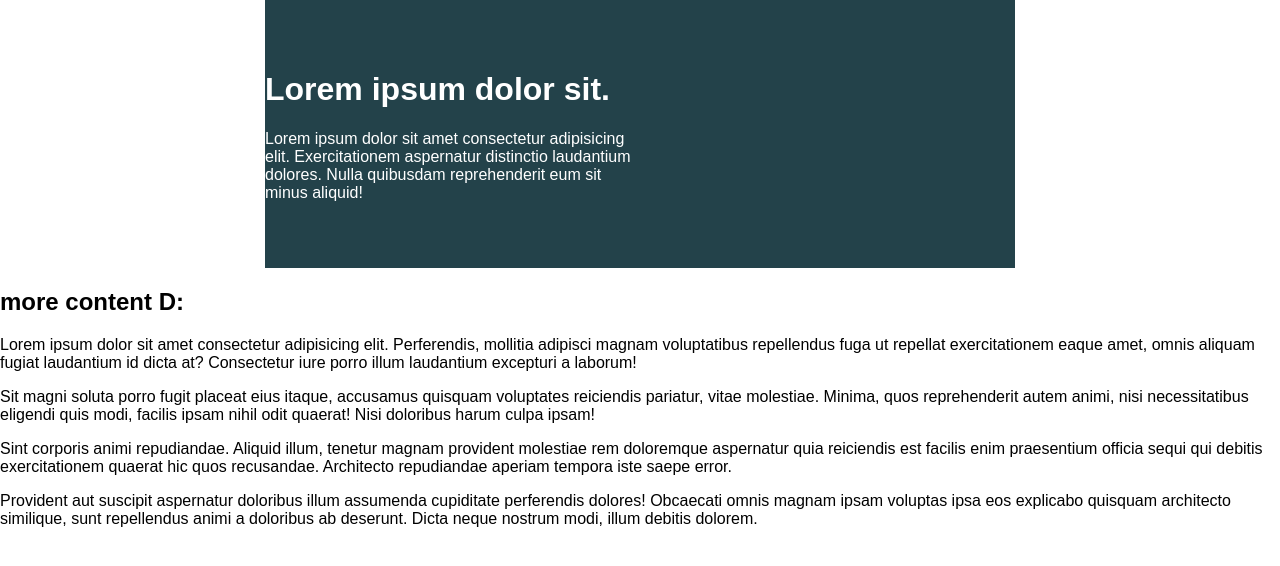
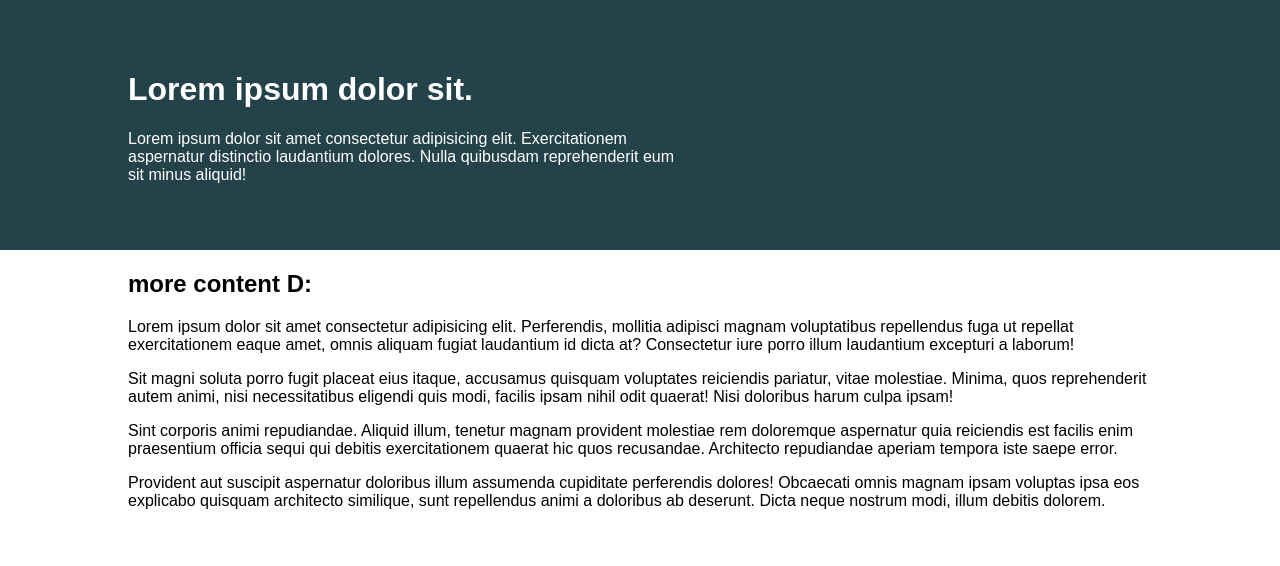
Before and after one commit to nabeelnoor/KevinPowell-ResponsiveLayout-21day, a plain HTML site: page challenge02/index.html in a window 1280 px wide. Drawn offline with Linux system fonts and the light colour scheme.

Commit message:
complete challenge 2

```diff
--- a/challenge02/index.html
+++ b/challenge02/index.html
@@ -16,12 +16,13 @@
         </div>
     </div>
 
-
+<div class='later-content'>
     <h2>more content D:</h2>
     <p>Lorem ipsum dolor sit amet consectetur adipisicing elit. Perferendis, mollitia adipisci magnam voluptatibus repellendus fuga ut repellat exercitationem eaque amet, omnis aliquam fugiat laudantium id dicta at? Consectetur iure porro illum laudantium excepturi a laborum!</p>
     <p>Sit magni soluta porro fugit placeat eius itaque, accusamus quisquam voluptates reiciendis pariatur, vitae molestiae. Minima, quos reprehenderit autem animi, nisi necessitatibus eligendi quis modi, facilis ipsam nihil odit quaerat! Nisi doloribus harum culpa ipsam!</p>
     <p>Sint corporis animi repudiandae. Aliquid illum, tenetur magnam provident molestiae rem doloremque aspernatur quia reiciendis est facilis enim praesentium officia sequi qui debitis exercitationem quaerat hic quos recusandae. Architecto repudiandae aperiam tempora iste saepe error.</p>
     <p>Provident aut suscipit aspernatur doloribus illum assumenda cupiditate perferendis dolores! Obcaecati omnis magnam ipsam voluptas ipsa eos explicabo quisquam architecto similique, sunt repellendus animi a doloribus ab deserunt. Dicta neque nostrum modi, illum debitis dolorem.</p>
+</div>
 
 
 </body>
--- a/challenge02/style.css
+++ b/challenge02/style.css
@@ -24,12 +24,19 @@ body {
 }
 
 .container {
-  width: 80%;
-  max-width: 750px;
-  margin: 0 auto;
+  /* width: 80%; */
+  /* max-width: 750px; */
+  /* margin: 0 auto; */
   background: #23424a;
   color: white;
-  padding: 50px 0;
+  padding: 50px 50px;
+  padding-left: 10%;
+}
+
+.later-content {
+  /* padding: 50px 50px; */
+  max-width: 80%;
+  margin-left: 10%;
 }
 
 .intro-content {
```
